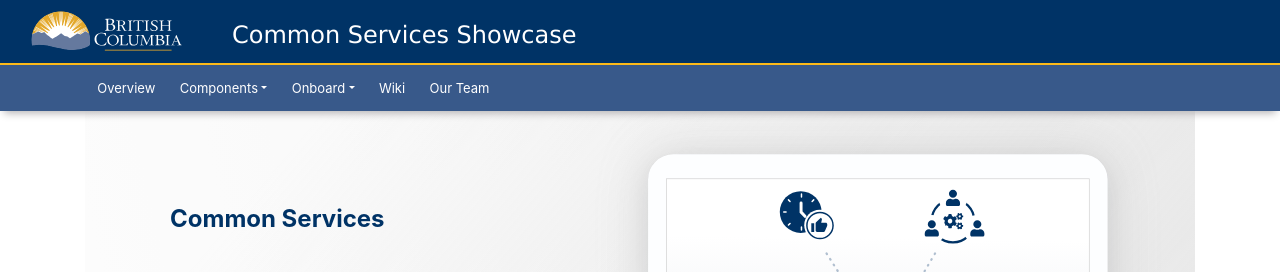
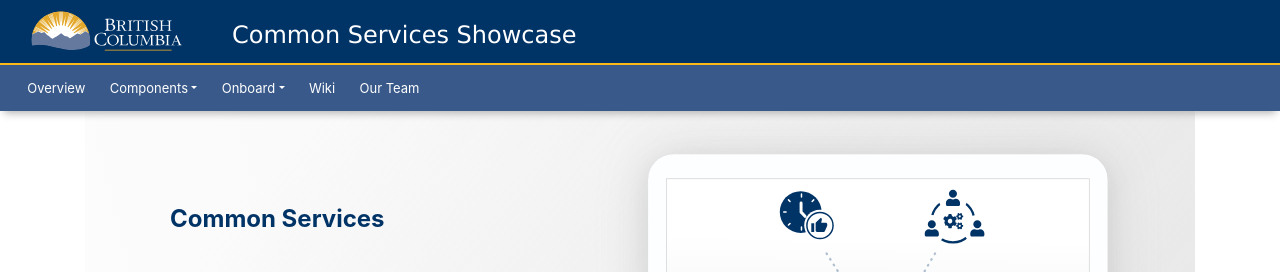
Before and after one commit to loneil/loneil.github.io, a Jekyll site: the page built from index.md, in a window 1280 px wide. Shown: the top 272 px of the page. Built offline with Jekyll 4.4.1, drawn with Linux system fonts in a browser that asks for light colours; nearby versions of some CDN libraries.

Commit message:
Add files via upload

```diff
--- a/_config.yml
+++ b/_config.yml
@@ -23,8 +23,8 @@ bannertitle: Common Services
 email: NR.CommonServiceShowcase@gov.bc.ca
 description: >- # this means to ignore newlines until "baseurl:"
   Website for user documentation and marketing of the common services built by the Common Service Showcase Team.
-baseurl: "/" # the subpath of your site, e.g. /blog
-url: "https://loneil.github.io" # the base hostname & protocol for your site, e.g. http://example.com
+baseurl: "/common-service-showcase" # the subpath of your site, e.g. /blog
+url: "https://bcgov.github.io" # the base hostname & protocol for your site, e.g. http://example.com
 
 collections_dir: collections
 collections:
--- a/_includes/navigation.html
+++ b/_includes/navigation.html
@@ -3,7 +3,7 @@
 {% assign onboarding = site.onboarding | sort: 'order' %}
 
 <nav class="navigation-main" id="navbar">
-  <div class="container">
+  <div class="container-fluid">
     <ul>
       <li><a href='{{ site.baseurl }}/' {% if current[1] == '/' %}class='active' {% endif %}>Overview</a></li>
       <li class="nav-item dropdown">
--- a/_layouts/service.html
+++ b/_layouts/service.html
@@ -4,7 +4,7 @@ layout: default
 <div class="page-header">
   <h2 class="text-center">{{ page.title }} ({{ page.name }})</h2>
   <div class="page-description">
-    <p>{{ page.description }}</p>
+    <p class="page-description-content">{{ page.description }}</p>
   </div>
 </div>
 
--- a/_sass/navigation.scss
+++ b/_sass/navigation.scss
@@ -9,7 +9,7 @@
     -moz-box-shadow: 0 0.375em 0.500em -0.250em #b3b1b3;
     box-shadow: 0 0.375em 0.500em -0.250em #b3b1b3;
     z-index: 999;
-    .container {
+    .container-fluid {
         padding: 0.625em 0 0.625em 0;
         ul {
             display: flex;
--- a/_sass/pages.scss
+++ b/_sass/pages.scss
@@ -13,11 +13,23 @@
     p {
       margin-bottom: 0;
     }
-    padding: 2em 5em;
+    .page-description-content {
+      padding: 2em 5em;
+    }
+    position: relative;
     background-color: $grey-bg;
     font-size: 1.25rem;
     line-height: 2;
     margin-bottom: 3em;
+    &:before {
+      content:"";
+      background-color: $grey-bg;
+      position: absolute;
+      height: 100%;
+      width: 4000px;
+      left: -2000px;
+      z-index: -1;
+  }
   }
 }
 
--- a/index.md
+++ b/index.md
@@ -74,7 +74,7 @@ name: HOME
               <h3 class="card-title">{{ card.title }} ({{ card.name }})</h3>
             </div>
             <div class="col-2 col-xl-1 text-right">
-              <a href="services/{{ card.name }}"><i class="fa fa-arrow-circle-right"></i></a>
+              <a href="{{ site.baseurl }}{{ card.url }}.html"><i class="fa fa-arrow-circle-right"></i></a>
             </div>
           </div>
           <strong>Onboarding Options:</strong>
```
